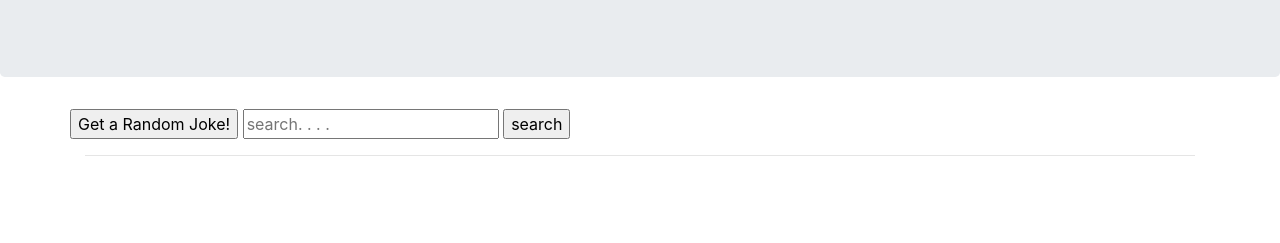
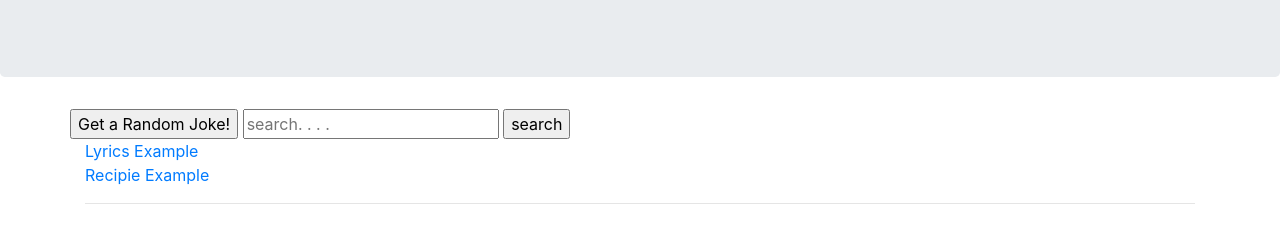
Before and after one commit to pauleway/JavaScript-JSON-Example, a plain HTML site: page index.html in a window 1280 px wide. Shown: the part 147-390 px from the top of the page. Drawn offline with nearby package versions, Linux system fonts and the light colour scheme.

Commit message:
Update index.html

```diff
--- a/index.html
+++ b/index.html
@@ -29,6 +29,10 @@
         <input type="text" id="searchTerm" placeholder="search. . . .">
         <input type="button" onclick="searchForAJoke();" value="search">
       </div>
+    </div>
+    <div>
+      <a href="lyrics.html">Lyrics Example</a> <br>
+      <a href="recipie.html">Recipie Example</a>
     </div>
     <div>
       <hr>
```
